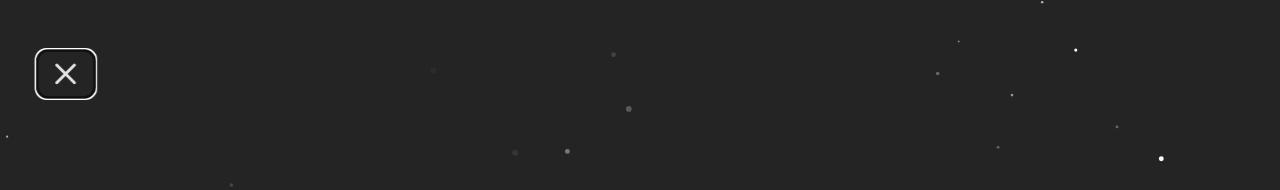
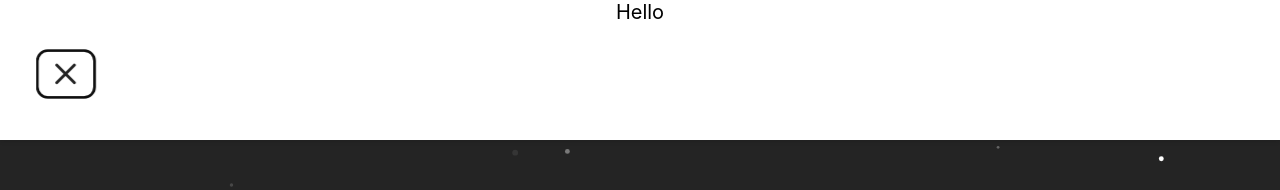
Before and after one commit to sdrrv/sdrrv.github.io, a React (Vite) app: page / in a window 1280 px wide. Both pictures are taken after a click on the button 69 px from the left and 76 px from the top of the page. Shown: the top 190 px of the page. Built offline with nearby package versions, Linux system fonts and the light colour scheme.

Commit message:
drop down working

```diff
--- a/src/Components/PopupMenu/PopupMenu.component.scss
+++ b/src/Components/PopupMenu/PopupMenu.component.scss
@@ -8,4 +8,16 @@
   position: fixed;
   top: 18px;
   left: 15px;
+  z-index: 6;
 }
+
+.navbar {
+  position: fixed;
+  top: 0;
+  left: 0;
+  right: 0;
+  height: 20vh;
+  background-color: #fff;
+  box-shadow: 0 2px 4px rgba(0, 0, 0, 0.1);
+  z-index: 5;
+}
--- a/src/Components/PopupMenu/PopupMenu.tsx
+++ b/src/Components/PopupMenu/PopupMenu.tsx
@@ -1,6 +1,6 @@
 import React, { useState } from "react";
 import "./PopupMenu.component.scss";
-import { motion, useCycle } from "framer-motion";
+import { motion, AnimatePresence } from "framer-motion";
 import Button from "../Button/Button";
 
 type props = {
@@ -11,7 +11,7 @@ const iconVariants = {
   open: {
     rotate: 90,
     center: true,
-    //color: "#242424",
+    color: "#242424",
     scale: 1.3,
     x: -3,
     y: -2,
@@ -29,6 +29,7 @@ const iconVariants = {
 function PopupMenu({ className }: props) {
   const [isOpen, setIsOpen] = useState(false);
   return (
+    <>
       <motion.div
         initial={{ opacity: 0, x: -50 }}
         animate={{ opacity: 1, x: 0 }}
@@ -48,6 +49,20 @@ function PopupMenu({ className }: props) {
           <i className={isOpen ? "bi-x" : "bi-list"} />
         </Button>
       </motion.div>
+
+      <AnimatePresence>
+        {isOpen && (
+          <motion.nav
+            className="navbar"
+            initial={{ y: -150 }}
+            animate={{ y: -20 }}
+            exit={{ y: -150 }}
+          >
+            <p style={{ color: "black" }}>Hello</p>
+          </motion.nav>
+        )}
+      </AnimatePresence>
+    </>
   );
 }
 
```
Lines whose indentation alone changed are shown as unchanged.
